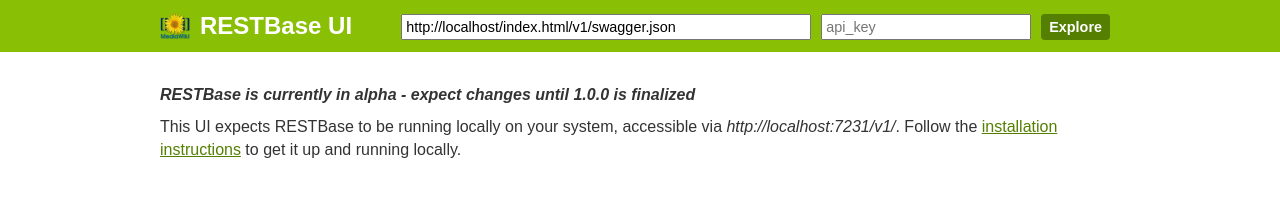
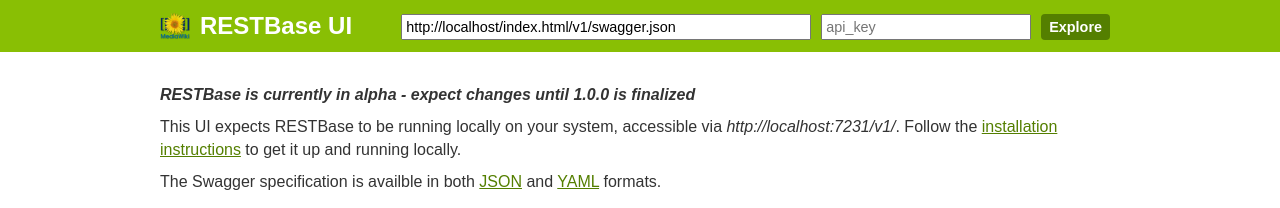
Before and after one commit to wikimedia/restbase, a plain HTML site: page index.html in a window 1280 px wide. Shown: the top 208 px of the page. Drawn offline with Linux system fonts and the light colour scheme; no server answers; a script that the page names is missing; files whose address does not match are found by name; a web font is replaced by a local one.

Commit message:
Add links to specs

```diff
--- a/index.html
+++ b/index.html
@@ -104,6 +104,10 @@
     <a href="https://github.com/wikimedia/restbase#installation">installation instructions</a>
     to get it up and running locally.
   </p>
+  <p>
+    The Swagger specification is availble in both <a href="v1/swagger.json">JSON</a>
+    and <a href="v1/swagger.yaml">YAML</a> formats.
+  </p>
 </div>
 <div id="message-bar" class="swagger-ui-wrap">&nbsp;</div>
 <div id="swagger-ui-container" class="swagger-ui-wrap"></div>
```
